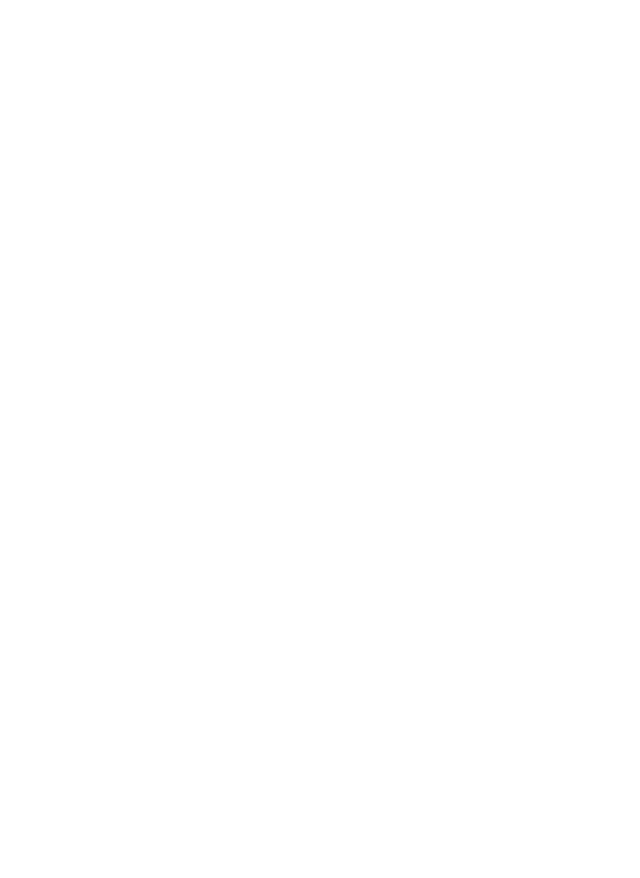
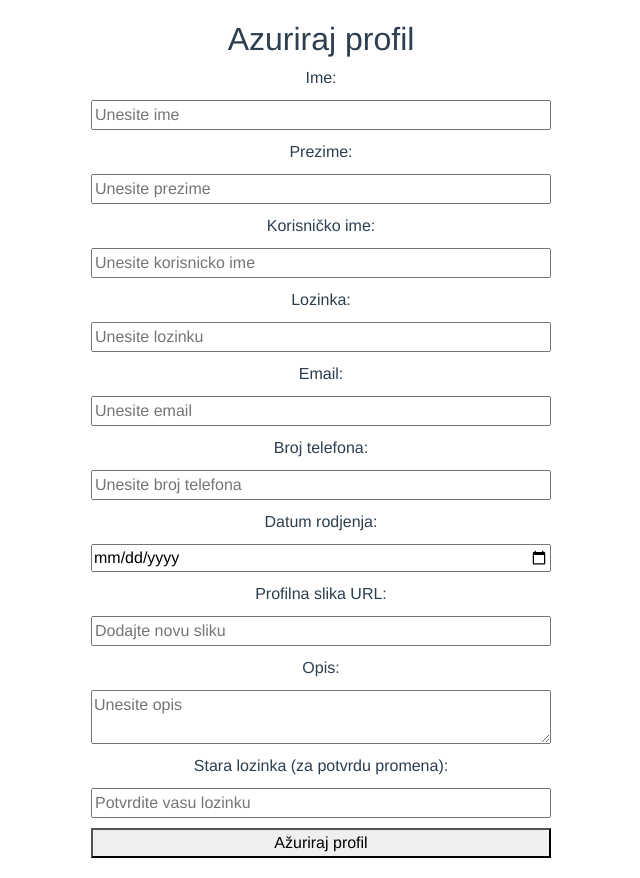
Before and after one commit to kzi-nastava/project-web-in-2024-team-2, a Vue app in the folder web-shop/front/: page /updateProfile in a window 1280 px wide. Before the commit this address had no page. Shown: the whole page, without its empty margins (319-959 px from the left). Before the commit the page ends 800 px from the top, so only its background shows below. Built offline with nearby package versions, Linux system fonts and the light colour scheme; no server answers.

Commit message:
azuriranje profila

```diff
--- a/web-shop/front/src/router/index.js
+++ b/web-shop/front/src/router/index.js
@@ -1,5 +1,6 @@
 import { createRouter, createWebHistory } from 'vue-router'
 import GuestUserView from "@/views/GuestUserView.vue";
+import ProfileUpdate from "@/views/ProfileUpdate.vue";
 
 const routes = [
   {
@@ -7,6 +8,11 @@
     name: 'home',
     component: GuestUserView
   },
+  {
+    path: '/updateProfile',
+    name: 'update',
+    component: ProfileUpdate
+  }
 
 
 ]
--- /dev/null
+++ b/web-shop/front/src/views/ProfileUpdate.vue
@@ -0,0 +1,100 @@
+<script>
+import axios from 'axios';
+
+export default {
+  name: "ProfileUpdate",
+  data() {
+    return {
+      userData: {
+        ime: '',
+        prezime: '',
+        username: '',
+        password: '',
+        mail: '',
+        brojTelefona: '',
+        datumRodenja: '',
+        profilnaURL: '',
+        opis: '',
+        oldPassword: ''
+      }
+    };
+  },
+  mounted() {
+    this.updateUser();
+  },
+  methods: {
+    updateUser() {
+      axios.put('http://localhost:8081/logged-user/update', this.userData, {withCredentials: true})
+      .then((res) => {
+        console.log(res);
+        if(res.data.uloga === 'KUPAC') {
+          this.$router.push('/kupac_view');
+        }
+        if(res.data.uloga === 'PRODAVAC') {
+          this.$router.push('/prodavac_view');
+        }
+      })
+      .catch((err) => {
+        console.log(err);
+        alert(err.response.data);
+      })
+  }
+  }
+};
+
+</script>
+
+<template>
+  <div class="main">
+    <h2>Azuriraj profil</h2>
+
+    <form class="profile-form"  @submit.prevent="updateUser">
+      <label for="ime">Ime:</label>
+      <input v-model="userData.ime" type="text" id="ime" name="ime" placeholder="Unesite ime">
+
+      <label for="prezime">Prezime:</label>
+      <input v-model="userData.prezime" type="text" id="prezime" name="prezime" placeholder="Unesite prezime">
+
+      <label for="username">Korisničko ime:</label>
+      <input v-model="userData.username" type="text" id="username" name="username" placeholder="Unesite korisnicko ime">
+
+      <label for="password">Lozinka:</label>
+      <input v-model="userData.password" type="password" id="password" name="password" placeholder="Unesite lozinku">
+
+      <label for="mail">Email:</label>
+      <input v-model="userData.mail" type="email" id="mail" name="mail" placeholder="Unesite email">
+
+      <label for="brojTelefona">Broj telefona:</label>
+      <input v-model="userData.brojTelefona" type="text" id="brojTelefona" name="brojTelefona" placeholder="Unesite broj telefona">
+
+      <label for="datumRodjenja">Datum rodjenja:</label>
+      <input v-model="userData.datumRodjenja" type="date" id="datumRodjenja" name="datumRodjenja">
+
+      <label for="profilnaURL">Profilna slika URL:</label>
+      <input v-model="userData.profilnaURL" type="text" id="profilnaURL" name="profilnaURL" placeholder="Dodajte novu sliku">
+
+      <label for="opis">Opis:</label>
+      <textarea v-model="userData.opis" type="text" id="opis" name="opis" placeholder="Unesite opis"></textarea>
+
+      <label for="oldPassowrd">Stara lozinka (za potvrdu promena):</label>
+      <input v-model="userData.oldPassword" type="password" id="oldPassword" name="oldPassword" placeholder="Potvrdite vasu lozinku">
+
+      <button type="submit">Ažuriraj profil</button>
+    </form>
+  </div>
+</template>
+
+<style scoped>
+
+.main {
+  max-width: 500px;
+  margin: 0 auto;
+  padding: 20px;
+}
+
+.profile-form {
+  display: grid;
+  gap: 10px;
+}
+
+</style>
```
